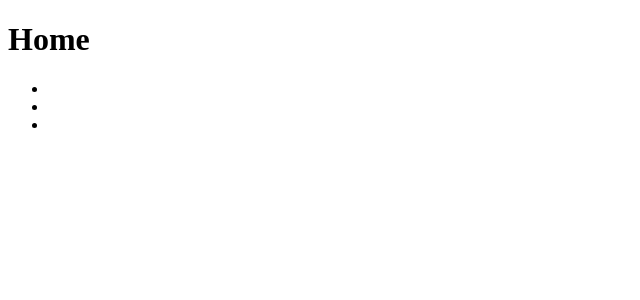
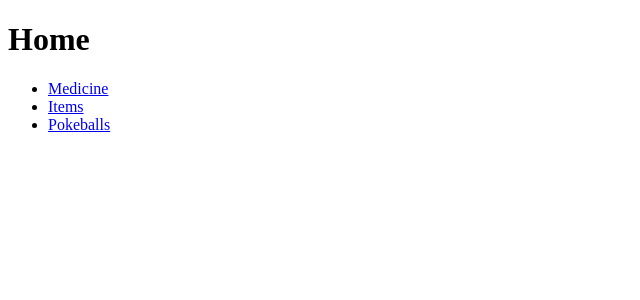
Before and after one commit to VinceDaPrince45/shoppingCart, a React (Vite) app: page / in a window 1280 px wide. Shown: the top 300 px of the page, without its empty margins (0-640 px from the left). Built offline with nearby package versions, Linux system fonts and the light colour scheme.

Commit message:
Find api links to fetch

```diff
--- a/src/components/Home.jsx
+++ b/src/components/Home.jsx
@@ -6,9 +6,14 @@
             <h1>Home</h1>
             <ul>
                 <li>
+                    <Link to="medicine">Medicine</Link>
                 </li>
-                <li></li>
-                <li></li>
+                <li>
+                    <Link to="items">Items</Link>
+                </li>
+                <li>
+                    <Link to="pokeball">Pokeballs</Link>
+                </li>
             </ul>
         </div>
     );
--- a/src/components/Items.jsx
+++ b/src/components/Items.jsx
@@ -1,9 +1,17 @@
+import { Link } from "react-router-dom";
+
 const Items = () => {
     return (
         <div>
             <h1>Medicine</h1>
+            <div>
+                <Link to="/">Home</Link>
+            </div>
         </div>
     );
 };
 
+// name:"held-items"
+// url:"https://pokeapi.co/api/v2/item-category/12/"
+
 export default Items;
--- a/src/components/Medicine.jsx
+++ b/src/components/Medicine.jsx
@@ -1,9 +1,19 @@
+import { Link } from "react-router-dom";
+
 const Medicine = () => {
     return (
         <div>
             <h1>Medicine</h1>
+            <div>
+                <Link to="/">Home</Link>
+            </div>
         </div>
     );
 };
 
+// medicine:
+// https://pokeapi.co/api/v2/item-category/27/
+// https://pokeapi.co/api/v2/item-category/27/?limit=100000&offset=0.
+
+
 export default Medicine;
--- a/src/components/Pokeball.jsx
+++ b/src/components/Pokeball.jsx
@@ -1,9 +1,18 @@
+import { Link } from "react-router-dom";
+
 const Pokeballs = () => {
     return (
         <div>
             <h1>Medicine</h1>
+            <div>
+                <Link to="/">Home</Link>
+            </div>
         </div>
     );
 };
 
+//name:"standard-balls"
+// url:"https://pokeapi.co/api/v2/item-category/34/"
+// url:"https://pokeapi.co/api/v2/item-category/33/"
+
 export default Pokeballs;
```
